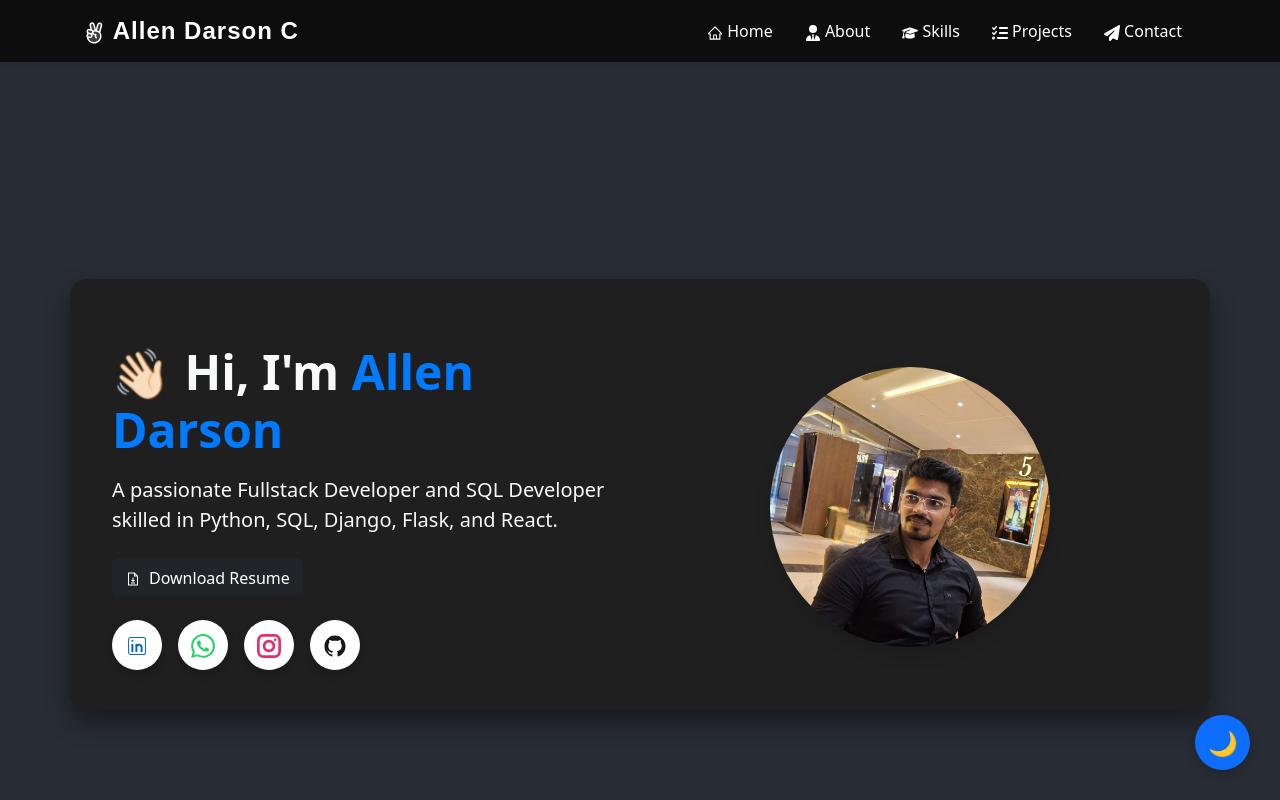
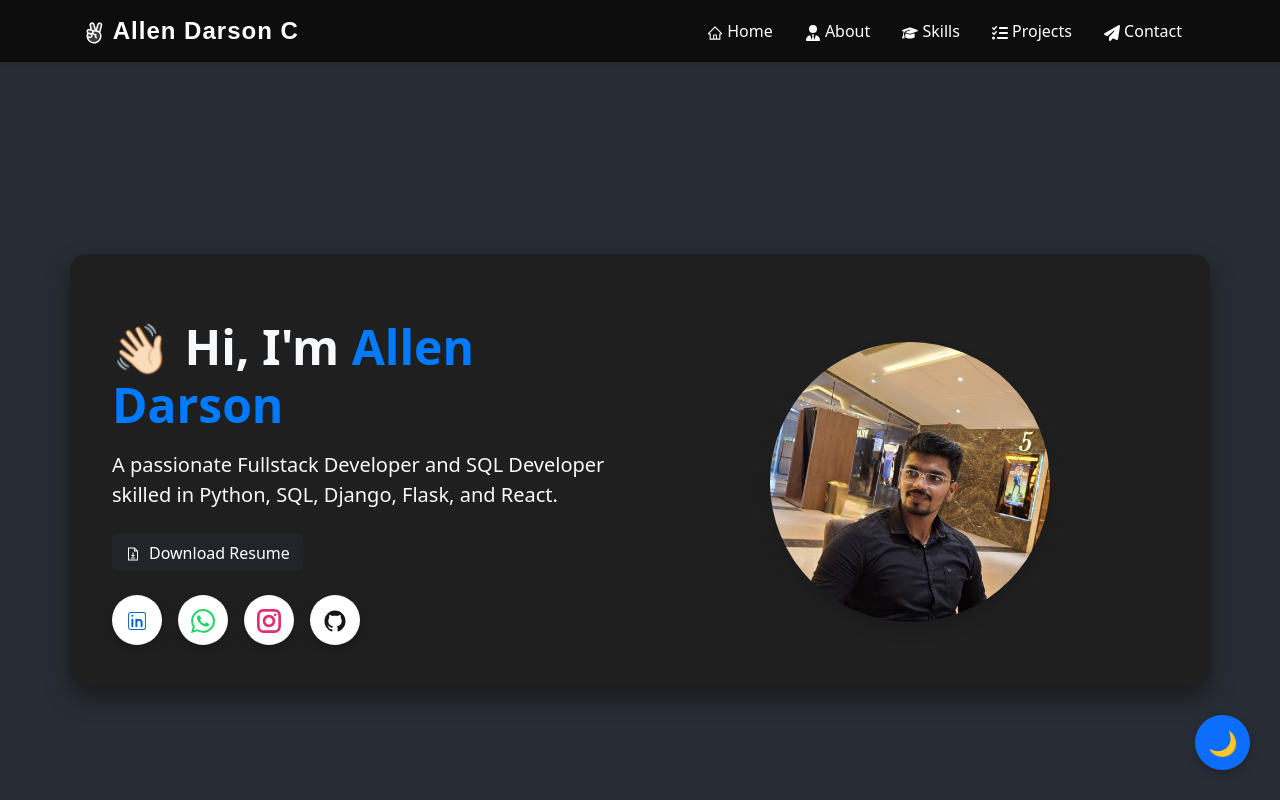
Before and after one commit to AllenDarson/Allen_Darson_Portfolio, a React (Create React App) app: page / in a window 1280 px wide. Shown: the top 800 px of the page. Built offline with nearby package versions, Linux system fonts and the light colour scheme.

Commit message:
Updated portfolio with latest changes

```diff
--- a/src/App.css
+++ b/src/App.css
@@ -130,7 +130,7 @@ html, body {
   display: flex;
   align-items: center;
   background-color: #282c34;
-  padding-top: 90px;
+  padding-top: 40px;
   color: #f8f9fa;
 }
 
```
